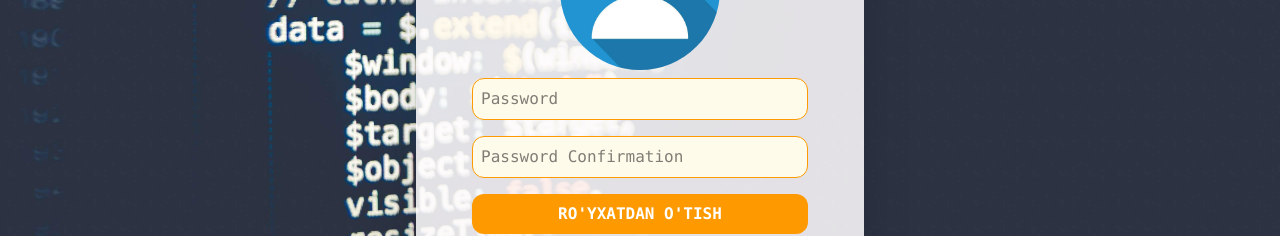
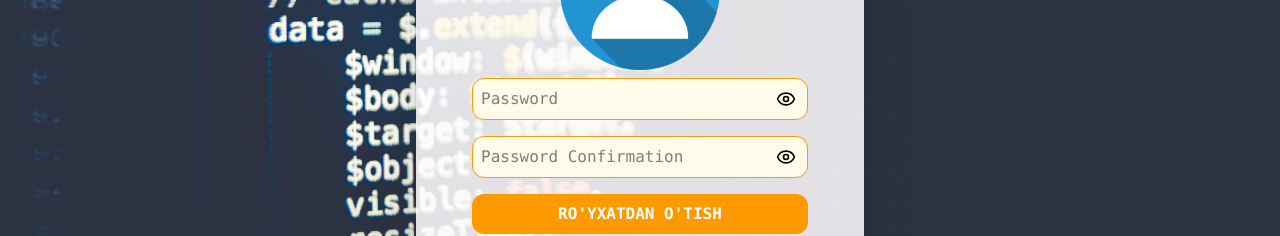
Before and after one commit to OtabekBoboqulov/ucode_frontend, a React (Vite) app: page /signup in a window 1280 px wide. Shown: the part 452-688 px from the top of the page. Built offline with nearby package versions, Linux system fonts and the light colour scheme.

Commit message:
add show password buttons

```diff
--- a/package.json
+++ b/package.json
@@ -20,6 +20,7 @@
     "codemirror": "^6.0.2",
     "dompurify": "^3.2.6",
     "framer-motion": "^12.20.2",
+    "lucide-react": "^0.525.0",
     "react": "^19.1.0",
     "react-burger-menu": "^3.1.0",
     "react-dom": "^19.1.0",
--- a/src/pages/auth/Login.jsx
+++ b/src/pages/auth/Login.jsx
@@ -1,8 +1,9 @@
-import React, {useEffect, useRef, useState} from 'react';
+import React, {useEffect, useState} from 'react';
 import {Link, useLocation, useNavigate} from "react-router-dom";
 import './auth.css';
 import Section from '../../components/Section/Section.jsx';
 import Error from "../../components/Error/Error.jsx";
+import {Eye, EyeOff} from 'lucide-react';
 import {BASE_URL} from "../../constants.jsx";
 import {isAuthorized} from "../../utils/auth-utils.jsx";
 import HomeButton from "../../components/HomeButton/HomeButton.jsx";
@@ -17,6 +18,11 @@ const Login = () => {
   });
   const [isLoading, setIsLoading] = useState(false);
   const [hasError, setHasError] = useState(false);
+  const [showPassword, setShowPassword] = useState(false);
+
+  const togglePasswordVisibility = () => {
+    setShowPassword(!showPassword);
+  }
 
   useEffect(() => {
     if (isAuthorized()) {
@@ -79,8 +85,9 @@ const Login = () => {
             value={formValues.username}
             onChange={handleInputChange}
           />
+          <div className="password-input">
             <input
-            type="password"
+              type={showPassword ? 'text' : 'password'}
               name="password"
               id="password"
               placeholder="Password"
@@ -90,6 +97,15 @@ const Login = () => {
               value={formValues.password}
               onChange={handleInputChange}
             />
+            <button
+              type="button"
+              onClick={togglePasswordVisibility}
+              className="toggle-password"
+              aria-label={showPassword ? 'Hide password' : 'Show password'}
+            >
+              {showPassword ? <EyeOff size={20}/> : <Eye size={20}/>}
+            </button>
+          </div>
           <button type="submit" className="auth-submit-btn">
             <span className={!isLoading ? 'block' : 'hidden'}>Kirish</span>
             <div className={`loading ${isLoading ? 'block' : 'hidden'}`}>
--- a/src/pages/auth/Signup.jsx
+++ b/src/pages/auth/Signup.jsx
@@ -8,6 +8,7 @@ import Error from "../../components/Error/Error.jsx";
 import {isAuthorized} from "../../utils/auth-utils.jsx";
 import HomeButton from "../../components/HomeButton/HomeButton.jsx";
 import ButtonLoadingAnimation from "../../components/ButtonLoadingAnimation/ButtonLoadingAnimation.jsx";
+import {Eye, EyeOff} from "lucide-react";
 
 const Signup = () => {
   const [imageSrc, setImageSrc] = useState(default_profile_image);
@@ -17,6 +18,16 @@ const Signup = () => {
   const fileInputRef = useRef(null);
   const navigate = useNavigate();
   const [errorMessage, setErrorMessage] = useState('');
+  const [showPassword, setShowPassword] = useState(false);
+  const [showPasswordConfirmation, setShowPasswordConfirmation] = useState(false);
+
+  const togglePasswordVisibility = () => {
+    setShowPassword(!showPassword);
+  };
+
+  const togglePasswordConfirmationVisibility = () => {
+    setShowPasswordConfirmation(!showPasswordConfirmation);
+  }
 
   useEffect(() => {
     if (isAuthorized()) {
@@ -186,8 +197,9 @@ const Signup = () => {
               className="w-full h-full object-cover object-center"
             />
           </div>
+          <div className="password-input">
             <input
-            type="password"
+              type={showPassword ? 'text' : 'password'}
               name="password"
               id="password"
               placeholder="Password"
@@ -195,8 +207,18 @@ const Signup = () => {
               required
               aria-label="Password"
             />
+            <button
+              type="button"
+              onClick={togglePasswordVisibility}
+              className="toggle-password"
+              aria-label={showPassword ? 'Hide password' : 'Show password'}
+            >
+              {showPassword ? <EyeOff size={20}/> : <Eye size={20}/>}
+            </button>
+          </div>
+          <div className="password-input">
             <input
-            type="password"
+              type={showPasswordConfirmation ? 'text' : 'password'}
               name="password-confirmation"
               id="password-confirmation"
               placeholder="Password Confirmation"
@@ -204,6 +226,15 @@ const Signup = () => {
               required
               aria-label="Password Confirmation"
             />
+            <button
+              type="button"
+              onClick={togglePasswordConfirmationVisibility}
+              className="toggle-password"
+              aria-label={showPasswordConfirmation ? 'Hide password' : 'Show password'}
+            >
+              {showPasswordConfirmation ? <EyeOff size={20}/> : <Eye size={20}/>}
+            </button>
+          </div>
           <button type="submit" className="auth-submit-btn">
             <span className={!isLoading ? 'block' : 'hidden'}>Ro'yxatdan o'tish</span>
             <div className={`loading ${isLoading ? 'block' : 'hidden'}`}>
--- a/src/pages/auth/auth.css
+++ b/src/pages/auth/auth.css
@@ -38,3 +38,11 @@
 @utility link {
   @apply text-blue-500 hover:underline active:text-blue-600 font-bold;
 }
+
+@utility password-input {
+  @apply relative;
+}
+
+@utility toggle-password {
+  @apply absolute right-3 top-[50%] cursor-pointer transform -translate-y-1/2;
+}
```
Also changed, not shown: 1 other file (tests, documents, lock files or other folders). Lines whose indentation alone changed are shown as unchanged.
